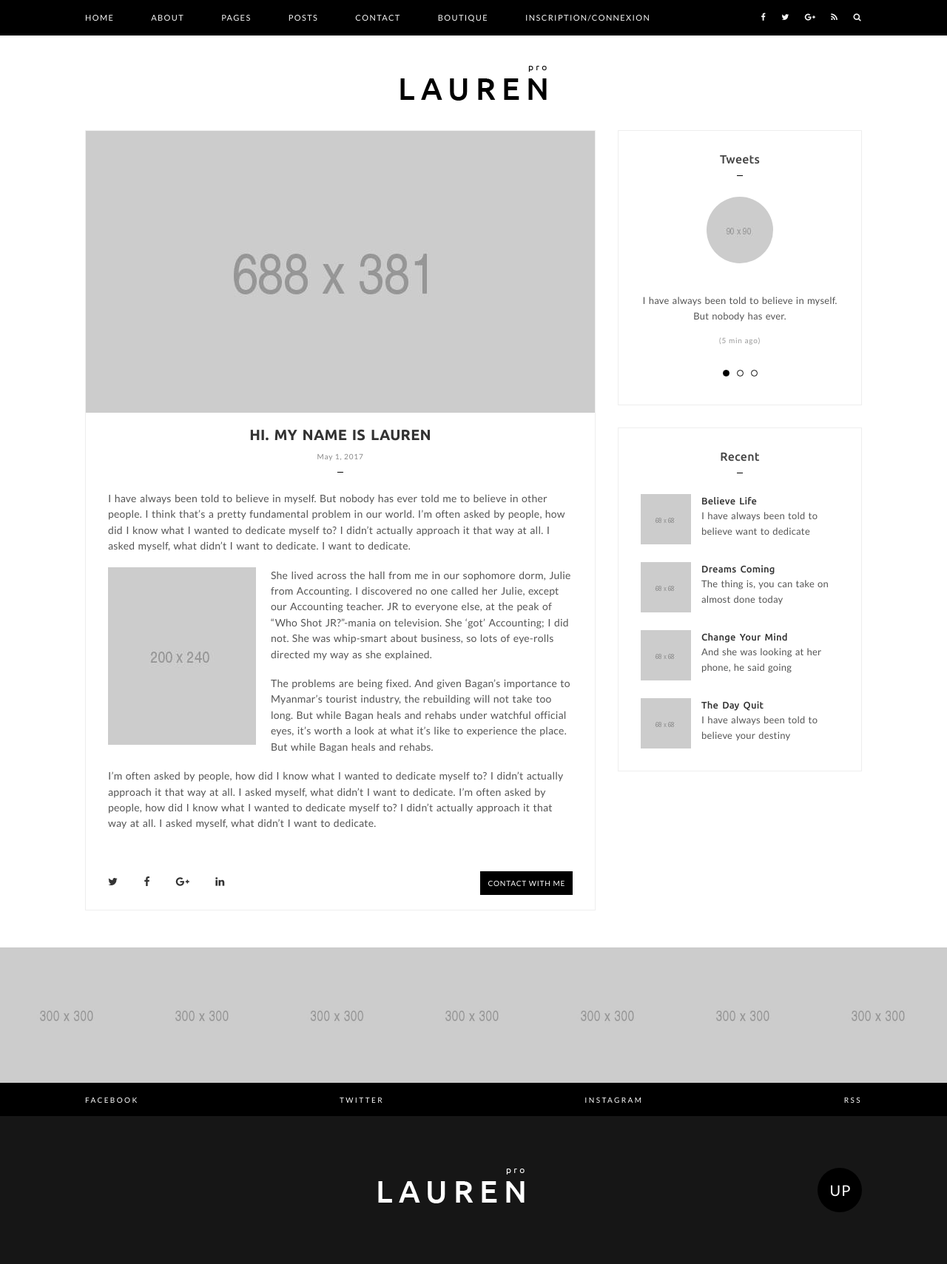
After one commit to Nicolas-lrt/xdeberata, a Django app: page /about in a window 1280 px wide. The commit adds this page. Shown: the whole page at 74% size. Run offline with Django 3.2, Linux system fonts and the light colour scheme; some libraries are stand-ins or nearby versions.

Commit message:
login ok, header modifié

```diff
--- a/account/urls.py
+++ b/account/urls.py
@@ -3,4 +3,7 @@ from . import views
 
 
 urlpatterns = [
+    path('logout', views.logoutUser, name='logout'),
+    path('sign-in', views.sign_in, name='sign_in'),
+    path('login', views.loginPage, name='login'),
 ]
--- a/blog/urls.py
+++ b/blog/urls.py
@@ -5,4 +5,6 @@ from . import views
 urlpatterns = [
     path('', views.index, name='home'),
     path('mini', views.miniindex, name='minihome'),
+    path('404', views.error404page, name='error404'),
+    path('about', views.aboutPage, name='aboutPage'),
 ]
--- a/blog/views.py
+++ b/blog/views.py
@@ -1,6 +1,7 @@
 from django.shortcuts import render
 
 # Create your views here.
+
 
 def index(request):
     return render(request, 'index.html')
@@ -8,3 +9,11 @@ def index(request):
 
 def miniindex(request):
     return render(request, 'home-minimal.html')
+
+
+def error404page(request):
+    return render(request, '404-error.html')
+
+
+def aboutPage(request):
+    return render(request, 'about.html')
--- a/projet/urls.py
+++ b/projet/urls.py
@@ -13,10 +13,14 @@ Including another URLconf
     1. Import the include() function: from django.urls import include, path
     2. Add a URL to urlpatterns:  path('blog/', include('blog.urls'))
 """
+from django.conf.urls import url
 from django.contrib import admin
 from django.urls import path, include
 
+from blog import views
+
 urlpatterns = [
     path('admin/', admin.site.urls),
-    path('', include('blog.urls'))
+    path('', include('blog.urls')),
+    path('account/', include('account.urls')),
 ]
--- /dev/null
+++ b/templates/about.html
@@ -0,0 +1,107 @@
+{% extends 'base/main.html' %}
+{% block contenu %}
+        <!-- Main Content -->
+        <section class="main-content">
+            <div class="container">
+                <div class="row">
+                    <!-- Normal Posts -->
+                    <div class="col-md-8">
+                        <div class="page">
+                            <div class="page-container">
+                                <div class="page-image">
+                                    <img src="images/about-page.jpg" alt="">
+                                </div>
+                                <div class="page-title">
+                                    <h1>Hi. My Name Is Lauren</h1>
+                                    <time datetime="2017" class="post-date">May 1, 2017</time>
+                                </div>
+                                <div class="page-content">
+                                    <p>
+                                        I have always been told to believe in myself. But nobody has ever told me to believe in other people. I think that’s a pretty fundamental problem in our world. I’m often asked by people, how did I know what I wanted to dedicate myself to? I didn’t actually approach it that way at all. I asked myself, what didn’t I want to dedicate. I want to dedicate.
+                                    </p>
+                                    <img class="content-image-left" src="images/content-image-1.jpg" alt="">
+                                    <p>
+                                        She lived across the hall from me in our sophomore dorm, Julie from Accounting. I discovered no one called her Julie, except our Accounting teacher. JR to everyone else, at the peak of “Who Shot JR?”-mania on television. She ‘got’ Accounting; I did not. She was whip-smart about business, so lots of eye-rolls directed my way as she explained.
+                                    </p>
+                                    <p>
+                                        The problems are being fixed. And given Bagan’s importance to Myanmar’s tourist industry, the rebuilding will not take too long. But while Bagan heals and rehabs under watchful official eyes, it’s worth a look at what it’s like to experience the place. But while Bagan heals and rehabs.
+                                    </p>
+                                    <p>
+                                        I’m often asked by people, how did I know what I wanted to dedicate myself to? I didn’t actually approach it that way at all. I asked myself, what didn’t I want to dedicate. I’m often asked by people, how did I know what I wanted to dedicate myself to? I didn’t actually approach it that way at all. I asked myself, what didn’t I want to dedicate.
+                                    </p>
+                                </div>
+                                <div class="page-footer">
+                                    <ul class="post-share">
+                                        <li><a href="#"><i class="fa fa-twitter"></i></a></li>
+                                        <li><a href="#"><i class="fa fa-facebook"></i></a></li>
+                                        <li><a href="#"><i class="fa fa-google-plus"></i></a></li>
+                                        <li><a href="#"><i class="fa fa-linkedin"></i></a></li>
+                                    </ul>
+                                    <div class="read-more-button">
+                                        <span class="medium-button"><a href="#">Contact With Me</a></span>
+                                    </div>
+                                </div>
+                            </div>
+                        </div>
+                    </div><!-- normal-posts-END -->
+                    <!-- Sidebar -->
+                    <div class="col-md-4">
+                        <div class="sidebar">
+                            <div class="widget widget-twitter">
+                                <div class="widget-title">
+                                    <h3>Tweets</h3>
+                                </div>
+                                <div class="widget-content">
+                                    <img src="images/widget-twitter.jpg" alt="">
+                                    <ul class="twitter-slider owl-carousel">
+                                        <li class="item tweet">
+                                            <p>I have always been told to believe in myself. But nobody has ever.</p>
+                                            <time datetime="2017" class="post-date">(5 min ago)</time>
+                                        </li>
+                                        <li class="item tweet">
+                                            <p>I have always been told to believe in myself. But nobody has ever.</p>
+                                            <time datetime="2017" class="post-date">(3 days ago)</time>
+                                        </li>
+                                        <li class="item tweet">
+                                            <p>I have always been told to believe in myself. But nobody has ever.</p>
+                                            <time datetime="2017" class="post-date">(2 years ago)</time>
+                                        </li>
+                                    </ul>
+                                </div>
+                            </div>
+                            <div class="widget widget-recent-posts">
+                                <div class="widget-title">
+                                    <h3>Recent</h3>
+                                </div>
+                                {% load static %}
+                                <div class="widget-content">
+                                    <ul class="recent-posts">
+                                        <li class="recent-post clearfix">
+                                            <a href="#"><img src="{% static 'images/widget-recent-post-1.jpg' %}" alt=""></a>
+                                            <h6><a href="#">Believe Life</a></h6>
+                                            <p>I have always been told to believe want to dedicate</p>
+                                        </li>
+                                        <li class="recent-post clearfix">
+                                            <a href="#"><img src="{% static 'images/widget-recent-post-2.jpg' %}" alt=""></a>
+                                            <h6><a href="#">Dreams Coming</a></h6>
+                                            <p>The thing is, you can take on almost done today</p>
+                                        </li>
+                                        <li class="recent-post clearfix">
+                                            <a href="#"><img src="{% static 'images/widget-recent-post-3.jpg' %}" alt=""></a>
+                                            <h6><a href="#">Change Your Mind</a></h6>
+                                            <p>And she was looking at her phone, he said going</p>
+                                        </li>
+                                        <li class="recent-post clearfix">
+                                            <a href="#"><img src="{% static 'images/widget-recent-post-4.jpg' %}" alt=""></a>
+                                            <h6><a href="#">The Day Quit</a></h6>
+                                            <p>I have always been told to believe your destiny</p>
+                                        </li>
+                                    </ul>
+                                </div>
+                            </div>
+                        </div>
+                    </div><!-- siderbar-END -->
+                </div>
+            </div>
+        </section><!-- main-content-END -->
+{% endblock %}
--- a/templates/base/footer.html
+++ b/templates/base/footer.html
@@ -2,16 +2,17 @@
 <footer>
     <div class="footer-instagram">
         <ul class="insta-slider owl-carousel">
-            <li><a href="#"><img src="static/images/footer-instagram-1.jpg" alt=""></a></li>
-            <li><a href="#"><img src="static/images/footer-instagram-2.jpg" alt=""></a></li>
-            <li><a href="#"><img src="static/images/footer-instagram-3.jpg" alt=""></a></li>
-            <li><a href="#"><img src="static/images/footer-instagram-4.jpg" alt=""></a></li>
-            <li><a href="#"><img src="static/images/footer-instagram-5.jpg" alt=""></a></li>
-            <li><a href="#"><img src="static/images/footer-instagram-6.jpg" alt=""></a></li>
-            <li><a href="#"><img src="static/images/footer-instagram-7.jpg" alt=""></a></li>
-            <li><a href="#"><img src="static/images/footer-instagram-8.jpg" alt=""></a></li>
-            <li><a href="#"><img src="static/images/footer-instagram-9.jpg" alt=""></a></li>
-            <li><a href="#"><img src="static/images/footer-instagram-10.jpg" alt=""></a></li>
+            {% load static %}
+            <li><a href="#"><img src="{% static 'images/footer-instagram-1.jpg' %}" alt=""></a></li>
+            <li><a href="#"><img src="{% static 'images/footer-instagram-2.jpg' %}" alt=""></a></li>
+            <li><a href="#"><img src="{% static 'images/footer-instagram-3.jpg' %}" alt=""></a></li>
+            <li><a href="#"><img src="{% static 'images/footer-instagram-4.jpg' %}" alt=""></a></li>
+            <li><a href="#"><img src="{% static 'images/footer-instagram-5.jpg' %}" alt=""></a></li>
+            <li><a href="#"><img src="{% static 'images/footer-instagram-6.jpg' %}" alt=""></a></li>
+            <li><a href="#"><img src="{% static 'images/footer-instagram-7.jpg' %}" alt=""></a></li>
+            <li><a href="#"><img src="{% static 'images/footer-instagram-8.jpg' %}" alt=""></a></li>
+            <li><a href="#"><img src="{% static 'images/footer-instagram-9.jpg' %}" alt=""></a></li>
+            <li><a href="#"><img src="{% static 'images/footer-instagram-10.jpg' %}" alt=""></a></li>
         </ul>
     </div>
     <div class="footer-social">
--- a/templates/base/head.html
+++ b/templates/base/head.html
@@ -2,7 +2,7 @@
 <meta http-equiv="X-UA-Compatible" content="IE=edge">
 <meta name="viewport" content="width=device-width, initial-scale=1">
 <!-- The above 3 meta tags *must* come first in the head; any other head content must come *after* these tags -->
-<title>xdeberata</title>
+<title>xDeberata</title>
 <meta name="description" content=""/>
 <meta name="keywords" content=""/>
 
@@ -13,8 +13,6 @@
 <link rel="stylesheet" href="{% static 'css/owl.carousel.min.css' %}">
 <link rel="stylesheet" href="{% static 'css/style-main.css' %}">
 <link rel="stylesheet" href="{% static 'css/responsive.css' %}">
-{% block addcss %}
-{% endblock %}
 
 <!-- HTML5 shim and Respond.js for IE8 support of HTML5 elements and media queries -->
 <!-- WARNING: Respond.js doesn't work if you view the page via file:// -->
--- a/templates/base/header.html
+++ b/templates/base/header.html
@@ -12,11 +12,11 @@
                             <li><a href="home-writer.html">Writer Type</a></li>
                         </ul>
                     </li>
-                    <li><a href="about.html">About</a></li>
+                    <li><a href="{% url 'aboutPage' %}">About</a></li>
                     <li><a href="#">Pages</a>
                         <ul>
                             <li><a href="full-width.html">Full Width</a></li>
-                            <li><a href="404-error.html">404 Page</a></li>
+                            <li><a href="{% url 'error404' %}">404 Page</a></li>
                         </ul>
                     </li>
                     <li><a href="#">Posts</a>
@@ -26,6 +26,27 @@
                         </ul>
                     </li>
                     <li><a href="contact.html">Contact</a></li>
+                    <li><a href="contact.html">Boutique</a></li>
+                    {% if request.user.is_anonymous %}
+                    <li><a href="{% url 'sign_in' %}">Inscription/Connexion</a></li>
+                    {% else %}
+                    <li><a href="#">Bienvenu, {{ request.user }}</a>
+                        <ul>
+                            <li><a href="#">Mes commandes</a></li>
+                            <li><a href="{% url 'logout' %}">Déconnexion</a></li>
+                        </ul>
+                    </li>
+                    {% endif %}
+                    {% for group in request.user.groups.all %}
+                       {% if group.name == 'admin' %}
+                            <li><a href="#">Espace Admin</a>
+                                <ul>
+                                    <li><a href="#">Ajouter un post</a></li>
+                                    <li><a href="#">Ajouter un produit</a></li>
+                                </ul>
+                            </li>
+                       {% endif %}
+                    {% endfor %}
                 </ul>
                 <ul class="responsive-menu-bar">
                     <li class="menu-button"><a href="#"><i class="fa fa-bars"></i></a></li>
@@ -43,9 +64,10 @@
             </nav>
         </div>
     </div>
+    {% load static %}
     <div class="lauren-logo">
         <div class="container">
-            <a href="{% url 'home' %}"><img src="static/images/logo.png" alt="Main Logo"></a>
+            <a href="{% url 'home' %}"><img src="{% static 'images/logo.png' %}" alt="Main Logo"></a>
         </div>
     </div>
 </header><!-- main-header-END -->
@@ -57,19 +79,19 @@
         </ul>
     </header>
     <ul class="mobile-menu">
-        <li><a href="#">Home</a>
+        <li><a href="">Home</a>
             <ul>
-                <li><a href="index.html">Default</a></li>
-                <li><a href="home-minimal.html">Minimal</a></li>
+                <li><a href="{% url 'home' %}">Default</a></li>
+                <li><a href="{% url 'minihome' %}">Minimal</a></li>
                 <li><a href="home-light.html">Light Blog</a></li>
                 <li><a href="home-writer.html">Writer Type</a></li>
             </ul>
         </li>
-        <li><a href="about.html">About</a></li>
+        <li><a href="{% url 'aboutPage' %}">About</a></li>
         <li><a href="#">Pages</a>
             <ul>
                 <li><a href="full-width.html">Full Width</a></li>
-                <li><a href="404-error.html">404 Page</a></li>
+                <li><a href="{% url 'error404' %}">404 Page</a></li>
             </ul>
         </li>
         <li><a href="#">Posts</a>
@@ -79,5 +101,15 @@
             </ul>
         </li>
         <li><a href="contact.html">Contact</a></li>
+        {% if request.user.is_anonymous %}
+        <li><a href="#">S'inscrire/Se connecter</a></li>
+        {% else %}
+        <li><a href="#">{{ request.user }}</a>
+            <ul>
+                <li><a href="">Mes commandes</a></li>
+                <li><a href="{% url 'logout' %}">Déconnexion</a></li>
+            </ul>
+        </li>
+        {% endif %}
     </ul>
 </div><!-- responsive-menu-END -->
```
Also changed, not shown: account/views.py (+27 -1 lines), templates/404-error.html (added, +27 -0 lines), templates/account/connexion.html (added, +30 -0 lines), templates/account/inscription.html (added, +11 -0 lines), db.sqlite3.
